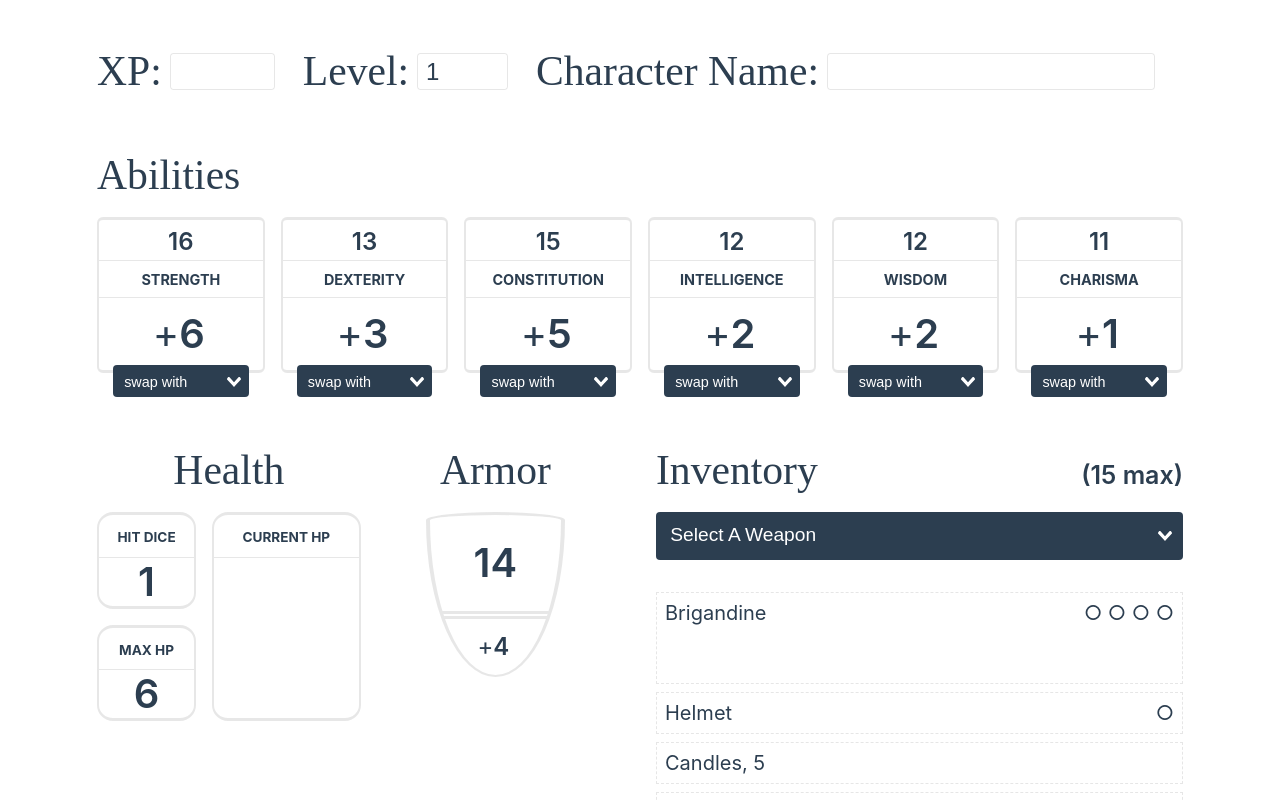
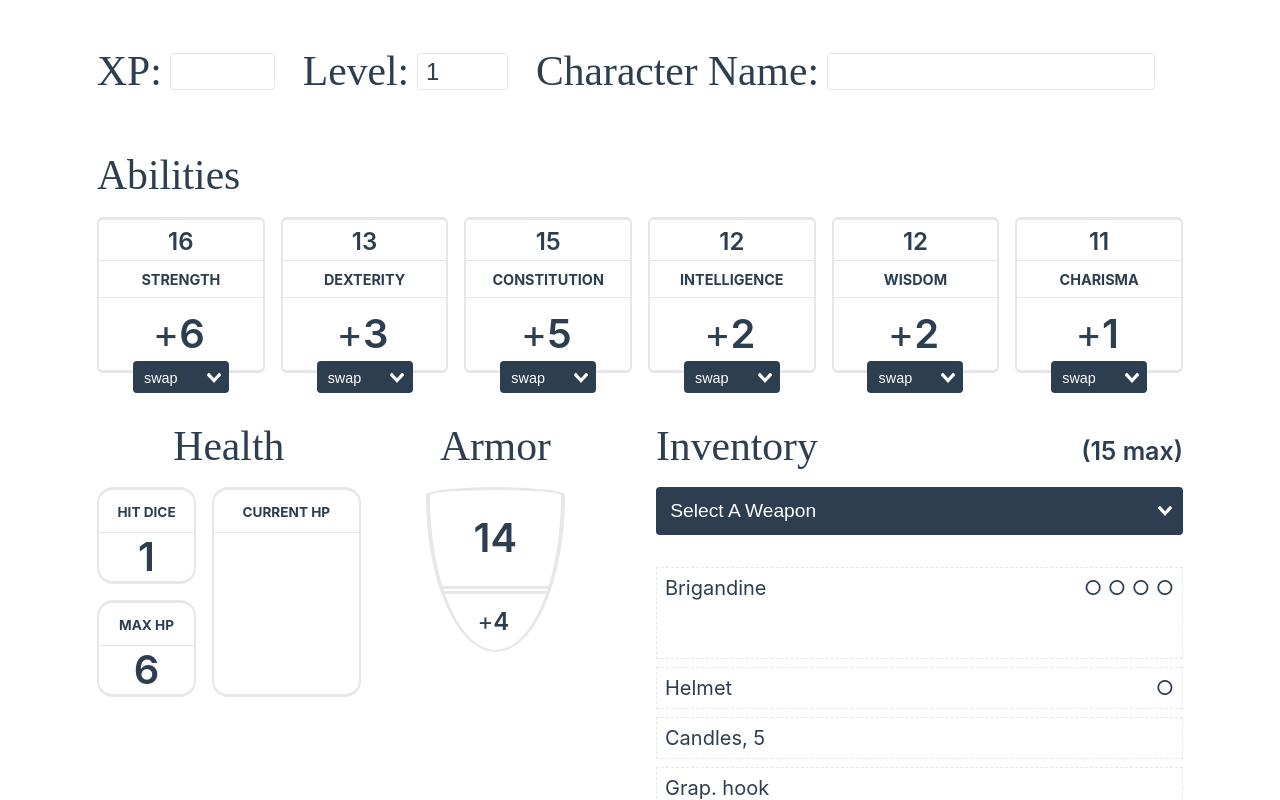
Before and after one commit to mcurren/knave-generator, a Vue app: page / in a window 1280 px wide. Shown: the top 800 px of the page. Built offline with nearby package versions, Linux system fonts and the light colour scheme; a web font is replaced by a local one.

Commit message:
improved ux and styles for ability swap

```diff
--- a/src/App.vue
+++ b/src/App.vue
@@ -17,7 +17,7 @@ import CharacterName from "@/components/CharacterName.vue";
         <h2>XP</h2>
       </header>
       <div>
-        <input type="number" min="0" max="100" step="50" size="4" />
+        <input type="number" min="0" max="100" step="50" size="4" disabled />
       </div>
     </section>
     <CharacterLevel />
--- a/src/assets/main.css
+++ b/src/assets/main.css
@@ -34,7 +34,6 @@ a,
   } */
 }
 
-
 .editable:after {
   display: inline-block;
   padding-left: 0.75rem;
@@ -42,3 +41,22 @@ a,
   font-size: 0.75em;
   transform: rotate(90deg) translateX(-0.3625rem);
 }
+
+.ability {
+  position: relative;
+}
+.ability-swap {
+  position: absolute;
+  top: 100%;
+  left: 50%;
+  margin-top: -0.75rem;
+  margin-left: -3rem;
+}
+@media (hover: hover) {
+  .ability-swap {
+    display: none;
+  }
+  .ability:hover .ability-swap {
+    display: block;
+  }
+}
--- a/src/components/SwapAbility.vue
+++ b/src/components/SwapAbility.vue
@@ -32,7 +32,7 @@ export default {
 <template>
   <vSelect
     :options="options"
-    placeholder="swap with"
+    placeholder="swap"
     class="ability-swap"
     @option:selected="handleSwap"
   />
@@ -45,7 +45,8 @@ export default {
   --vs-dropdown-option-padding: 0.133rem 0.333rem;
   --vs-dropdown-option--active-bg: var(--vt-c-blue);
   --vs-dropdown-max-height: none;
-  margin: -0.5rem 1rem 0;
+  --vs-dropdown-min-width: 6rem;
+  width: var(--vs-dropdown-min-width);
 }
 .ability-swap .vs__search::placeholder,
 .ability-swap .vs__dropdown-toggle,
@@ -58,6 +59,9 @@ export default {
 .ability-swap .vs__open-indicator {
   fill: var(--color-background);
 }
+.ability-swap .vs__dropdown-menu {
+  width: var(--vs-dropdown-min-width);
+}
 .ability-swap .vs__dropdown-toggle {
   padding: 0.133rem 0.133rem 0.267rem;
 }
```
